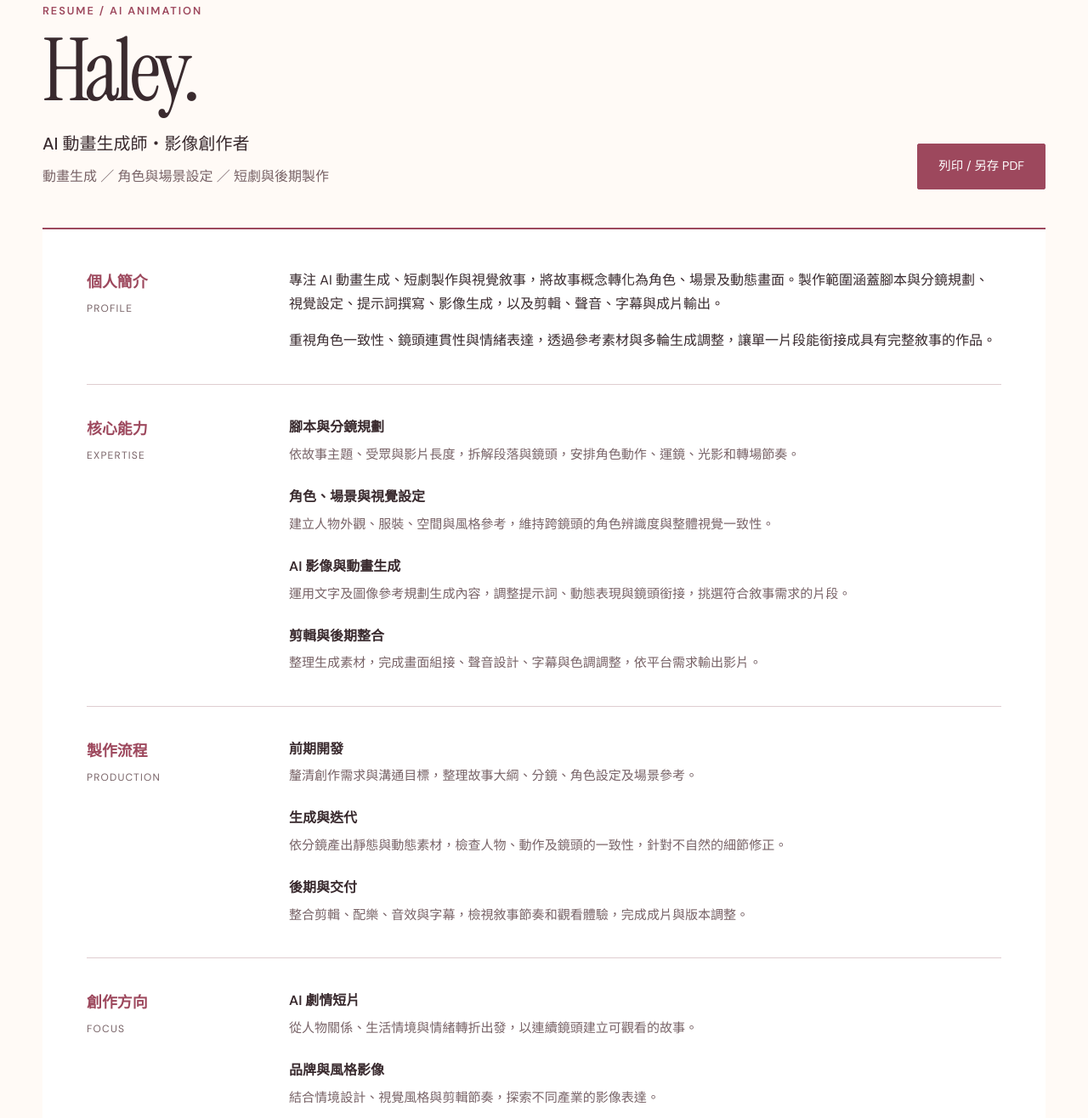
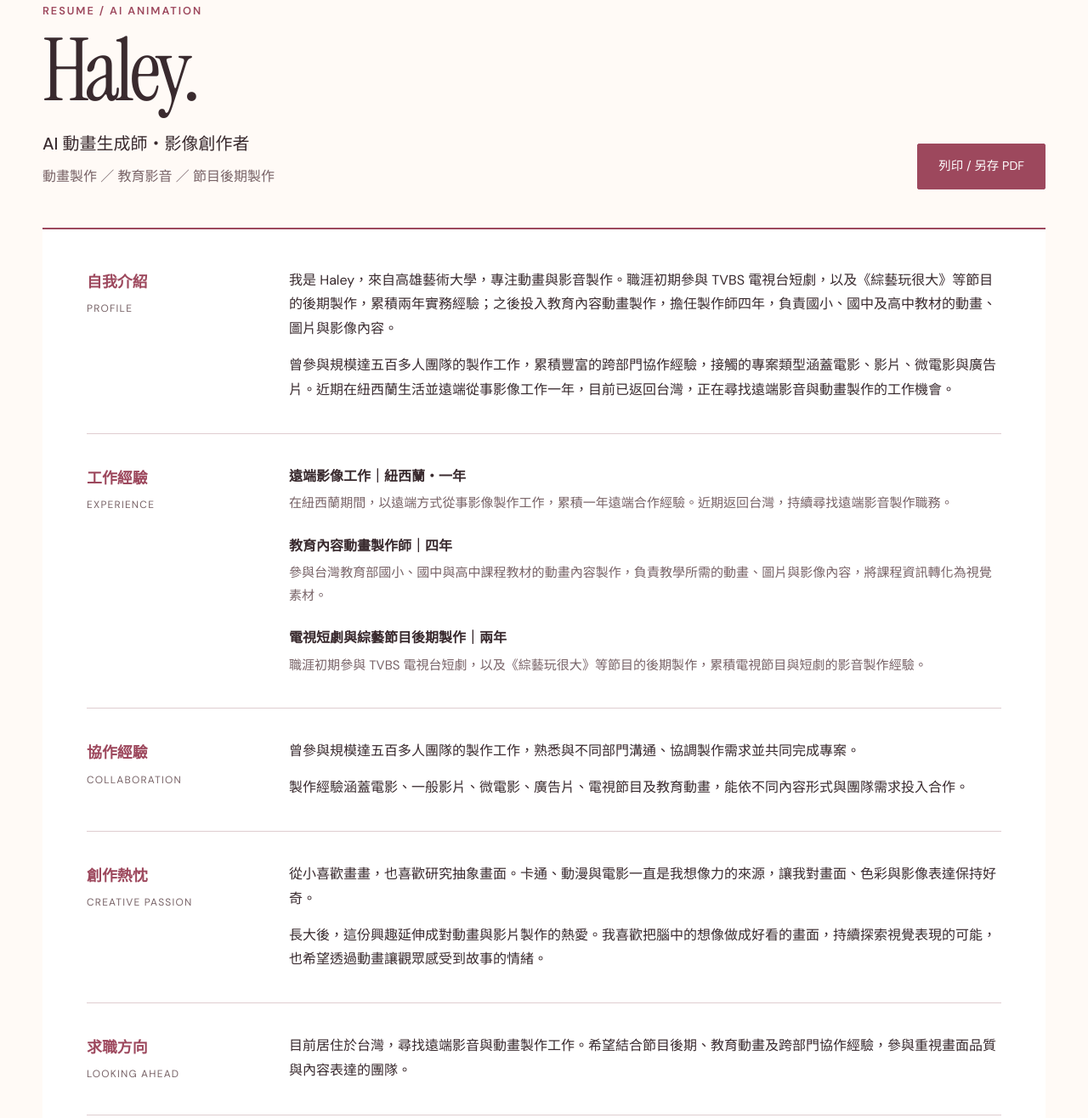
Before and after one commit to EdisonWang-Web/bella, a plain HTML site: page resume.html in a window 1280 px wide. Shown: the part 151-1467 px from the top of the page at 85% size. Drawn offline with Linux system fonts and the light colour scheme.

Commit message:
Rewrite Haley biography and experience; remove workflow sections

```diff
--- a/resume.html
+++ b/resume.html
@@ -5,7 +5,7 @@
   <meta name="viewport" content="width=device-width, initial-scale=1">
   <meta name="theme-color" content="#fffaf6">
   <title>Haley｜AI 動畫生成師・HTML 履歷</title>
-  <meta name="description" content="Haley 的 AI 動畫生成履歷。包含個人簡介、核心能力、製作流程與使用工具。">
+  <meta name="description" content="Haley 的 AI 動畫生成履歷。包含自我介紹、工作經驗、跨部門協作與遠端工作方向。">
   <link rel="preconnect" href="https://fonts.googleapis.com">
   <link rel="preconnect" href="https://fonts.gstatic.com" crossorigin>
   <link rel="stylesheet" href="styles.css">
@@ -25,46 +25,42 @@
 </header>
 <main id="main" class="shell">
   <header class="resume-intro">
-    <div><p class="eyebrow">Resume / AI animation</p><h1>Haley<span>.</span></h1><p class="resume-role">AI 動畫生成師・影像創作者</p><p class="resume-subtitle">動畫生成 ／ 角色與場景設定 ／ 短劇與後期製作</p></div>
+    <div><p class="eyebrow">Resume / AI animation</p><h1>Haley<span>.</span></h1><p class="resume-role">AI 動畫生成師・影像創作者</p><p class="resume-subtitle">動畫製作 ／ 教育影音 ／ 節目後期製作</p></div>
     <button type="button" class="button print-button">列印 / 另存 PDF</button>
   </header>
   <article class="resume-body" aria-label="Haley 履歷">
     <section class="resume-section">
-      <h2>個人簡介<small>Profile</small></h2>
-      <div><p>專注 AI 動畫生成、短劇製作與視覺敘事，將故事概念轉化為角色、場景及動態畫面。製作範圍涵蓋腳本與分鏡規劃、視覺設定、提示詞撰寫、影像生成，以及剪輯、聲音、字幕與成片輸出。</p><p>重視角色一致性、鏡頭連貫性與情緒表達，透過參考素材與多輪生成調整，讓單一片段能銜接成具有完整敘事的作品。</p></div>
-    </section>
-    <section class="resume-section">
-      <h2>核心能力<small>Expertise</small></h2>
-      <div class="resume-items">
-        <div><h3>腳本與分鏡規劃</h3><p>依故事主題、受眾與影片長度，拆解段落與鏡頭，安排角色動作、運鏡、光影和轉場節奏。</p></div>
-        <div><h3>角色、場景與視覺設定</h3><p>建立人物外觀、服裝、空間與風格參考，維持跨鏡頭的角色辨識度與整體視覺一致性。</p></div>
-        <div><h3>AI 影像與動畫生成</h3><p>運用文字及圖像參考規劃生成內容，調整提示詞、動態表現與鏡頭銜接，挑選符合敘事需求的片段。</p></div>
-        <div><h3>剪輯與後期整合</h3><p>整理生成素材，完成畫面組接、聲音設計、字幕與色調調整，依平台需求輸出影片。</p></div>
+      <h2>自我介紹<small>Profile</small></h2>
+      <div>
+        <p>我是 Haley，來自高雄藝術大學，專注動畫與影音製作。職涯初期參與 TVBS 電視台短劇，以及《綜藝玩很大》等節目的後期製作，累積兩年實務經驗；之後投入教育內容動畫製作，擔任製作師四年，負責國小、國中及高中教材的動畫、圖片與影像內容。</p>
+        <p>曾參與規模達五百多人團隊的製作工作，累積豐富的跨部門協作經驗，接觸的專案類型涵蓋電影、影片、微電影與廣告片。近期在紐西蘭生活並遠端從事影像工作一年，目前已返回台灣，正在尋找遠端影音與動畫製作的工作機會。</p>
       </div>
     </section>
     <section class="resume-section">
-      <h2>製作流程<small>Production</small></h2>
+      <h2>工作經驗<small>Experience</small></h2>
       <div class="resume-items">
-        <div><h3>前期開發</h3><p>釐清創作需求與溝通目標，整理故事大綱、分鏡、角色設定及場景參考。</p></div>
-        <div><h3>生成與迭代</h3><p>依分鏡產出靜態與動態素材，檢查人物、動作及鏡頭的一致性，針對不自然的細節修正。</p></div>
-        <div><h3>後期與交付</h3><p>整合剪輯、配樂、音效與字幕，檢視敘事節奏和觀看體驗，完成成片與版本調整。</p></div>
+        <div><h3>遠端影像工作｜紐西蘭・一年</h3><p>在紐西蘭期間，以遠端方式從事影像製作工作，累積一年遠端合作經驗。近期返回台灣，持續尋找遠端影音製作職務。</p></div>
+        <div><h3>教育內容動畫製作師｜四年</h3><p>參與台灣教育部國小、國中與高中課程教材的動畫內容製作，負責教學所需的動畫、圖片與影像內容，將課程資訊轉化為視覺素材。</p></div>
+        <div><h3>電視短劇與綜藝節目後期製作｜兩年</h3><p>職涯初期參與 TVBS 電視台短劇，以及《綜藝玩很大》等節目的後期製作，累積電視節目與短劇的影音製作經驗。</p></div>
       </div>
     </section>
     <section class="resume-section">
-      <h2>創作方向<small>Focus</small></h2>
-      <div class="resume-items">
-        <div><h3>AI 劇情短片</h3><p>從人物關係、生活情境與情緒轉折出發，以連續鏡頭建立可觀看的故事。</p></div>
-        <div><h3>品牌與風格影像</h3><p>結合情境設計、視覺風格與剪輯節奏，探索不同產業的影像表達。</p></div>
+      <h2>協作經驗<small>Collaboration</small></h2>
+      <div>
+        <p>曾參與規模達五百多人團隊的製作工作，熟悉與不同部門溝通、協調製作需求並共同完成專案。</p>
+        <p>製作經驗涵蓋電影、一般影片、微電影、廣告片、電視節目及教育動畫，能依不同內容形式與團隊需求投入合作。</p>
       </div>
     </section>
     <section class="resume-section">
-      <h2>使用工具<small>Toolkit</small></h2>
+      <h2>創作熱忱<small>Creative passion</small></h2>
       <div>
-        <p>AI 影像與動畫</p>
-        <ul class="tools" aria-label="AI 製作工具"><li>Higgsfield</li><li>Seedance</li><li>Kling</li><li>ComfyUI</li><li>Wan</li><li>FLUX</li><li>ChatGPT</li></ul>
-        <p>剪輯與後期</p>
-        <ul class="tools" aria-label="後期製作工具"><li>Premiere Pro</li><li>After Effects</li><li>剪映</li></ul>
+        <p>從小喜歡畫畫，也喜歡研究抽象畫面。卡通、動漫與電影一直是我想像力的來源，讓我對畫面、色彩與影像表達保持好奇。</p>
+        <p>長大後，這份興趣延伸成對動畫與影片製作的熱愛。我喜歡把腦中的想像做成好看的畫面，持續探索視覺表現的可能，也希望透過動畫讓觀眾感受到故事的情緒。</p>
       </div>
+    </section>
+    <section class="resume-section">
+      <h2>求職方向<small>Looking ahead</small></h2>
+      <div><p>目前居住於台灣，尋找遠端影音與動畫製作工作。希望結合節目後期、教育動畫及跨部門協作經驗，參與重視畫面品質與內容表達的團隊。</p></div>
     </section>
     <div class="resume-end"><p>Haley · AI animation &amp; visual storytelling</p><a class="text-link" href="index.html#works">觀看作品集</a></div>
   </article>
```
Also changed, not shown: index.html (+6 -6 lines).
